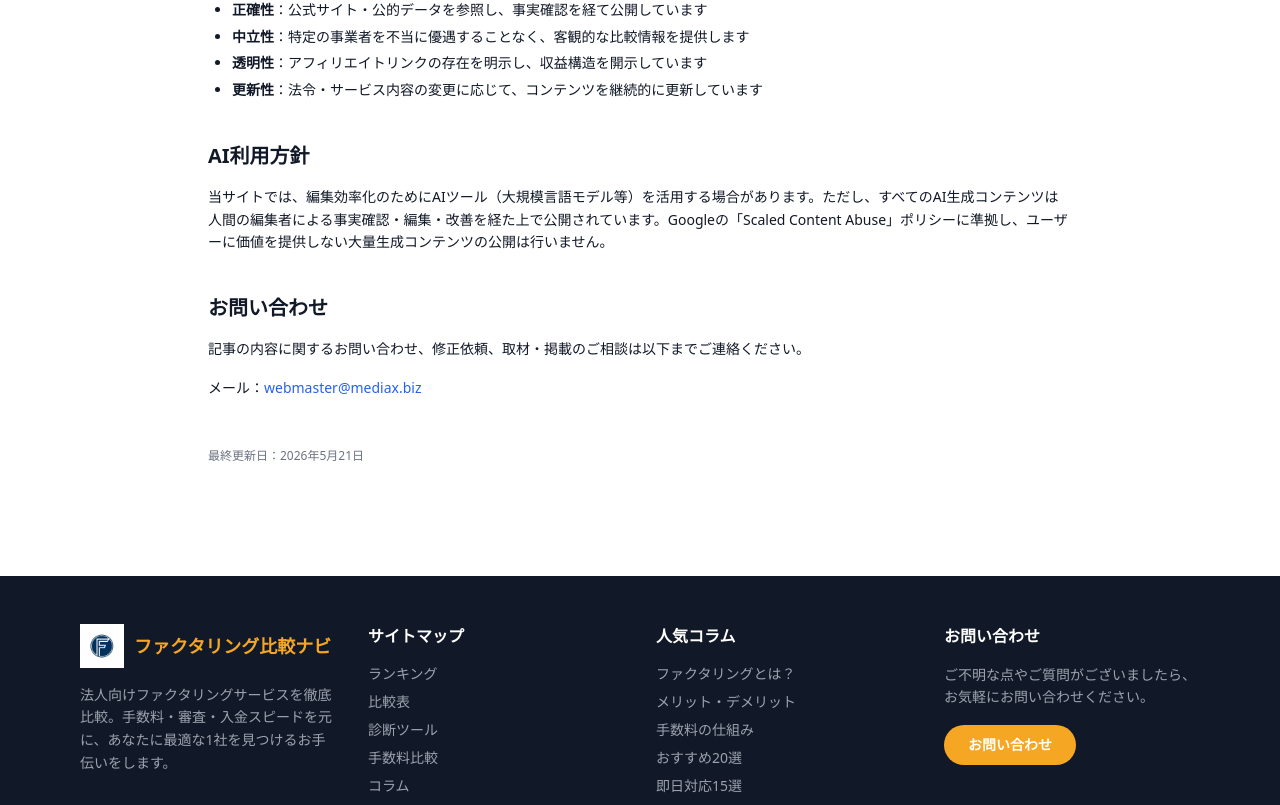
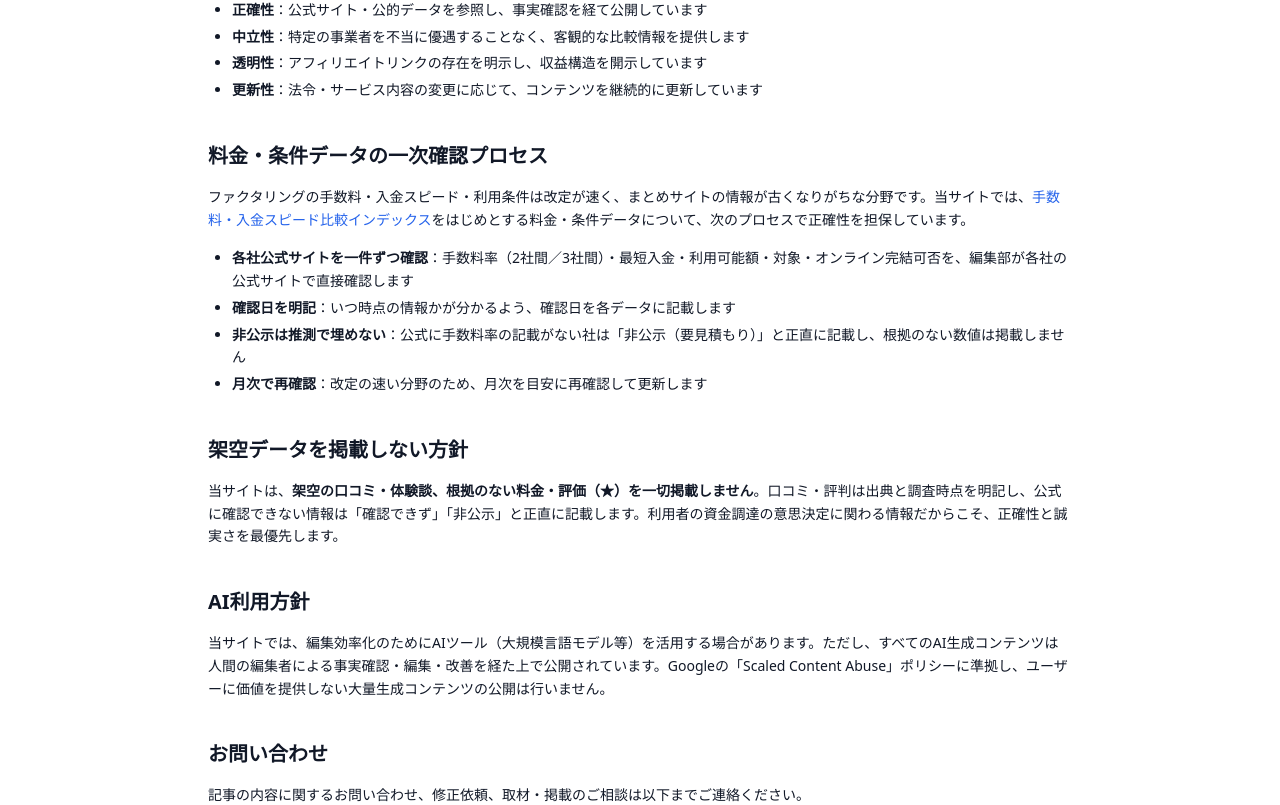
Before and after one commit to webmaster0818/corp-factoring, a Next.js app: page /about in a window 1280 px wide. Shown: the part 774-1579 px from the top of the page. Built offline with nearby package versions, Linux system fonts and the light colour scheme.

Commit message:
第2期③E-E-A-T: about に一次確認プロセス・架空データ非掲載方針を明文化+Organization構造化データ+鮮度更新

```diff
--- a/app/about/page.tsx
+++ b/app/about/page.tsx
@@ -64,6 +64,26 @@ export default function AboutPage() {
         </section>
 
         <section className="mb-10 prose prose-gray max-w-none text-sm leading-relaxed space-y-4">
+          <h2 className="text-xl font-bold mt-2 mb-3">料金・条件データの一次確認プロセス</h2>
+          <p>
+            ファクタリングの手数料・入金スピード・利用条件は改定が速く、まとめサイトの情報が古くなりがちな分野です。当サイトでは、<a href="/fees/" className="text-blue-600 hover:underline">手数料・入金スピード比較インデックス</a>をはじめとする料金・条件データについて、次のプロセスで正確性を担保しています。
+          </p>
+          <ul className="list-disc pl-6 space-y-1">
+            <li><strong>各社公式サイトを一件ずつ確認</strong>：手数料率（2社間／3社間）・最短入金・利用可能額・対象・オンライン完結可否を、編集部が各社の公式サイトで直接確認します</li>
+            <li><strong>確認日を明記</strong>：いつ時点の情報かが分かるよう、確認日を各データに記載します</li>
+            <li><strong>非公示は推測で埋めない</strong>：公式に手数料率の記載がない社は「非公示（要見積もり）」と正直に記載し、根拠のない数値は掲載しません</li>
+            <li><strong>月次で再確認</strong>：改定の速い分野のため、月次を目安に再確認して更新します</li>
+          </ul>
+        </section>
+
+        <section className="mb-10 prose prose-gray max-w-none text-sm leading-relaxed space-y-4">
+          <h2 className="text-xl font-bold mt-2 mb-3">架空データを掲載しない方針</h2>
+          <p>
+            当サイトは、<strong>架空の口コミ・体験談、根拠のない料金・評価（★）を一切掲載しません</strong>。口コミ・評判は出典と調査時点を明記し、公式に確認できない情報は「確認できず」「非公示」と正直に記載します。利用者の資金調達の意思決定に関わる情報だからこそ、正確性と誠実さを最優先します。
+          </p>
+        </section>
+
+        <section className="mb-10 prose prose-gray max-w-none text-sm leading-relaxed space-y-4">
           <h2 className="text-xl font-bold mt-2 mb-3">AI利用方針</h2>
           <p>
             当サイトでは、編集効率化のためにAIツール（大規模言語モデル等）を活用する場合があります。ただし、すべてのAI生成コンテンツは人間の編集者による事実確認・編集・改善を経た上で公開されています。Googleの「Scaled Content Abuse」ポリシーに準拠し、ユーザーに価値を提供しない大量生成コンテンツの公開は行いません。
@@ -80,9 +100,23 @@ export default function AboutPage() {
           </p>
         </section>
 
-        <p className="text-xs text-gray-500 mt-12">最終更新日：2026年5月21日</p>
+        <p className="text-xs text-gray-500 mt-12">最終更新日：2026年7月16日</p>
       </main>
       <Footer />
+      <script
+        type="application/ld+json"
+        dangerouslySetInnerHTML={{
+          __html: JSON.stringify({
+            "@context": "https://schema.org",
+            "@type": "Organization",
+            "name": "株式会社MediaX",
+            "url": "https://corp-factoring.com/",
+            "email": "webmaster@mediax.biz",
+            "description": "ファクタリングの比較・情報サイト『ファクタリング比較ナビ』の運営。各社公式サイトの一次確認に基づく料金・条件データを提供。",
+            "knowsAbout": ["ファクタリング", "資金調達", "売掛金", "請求書買取"],
+          }),
+        }}
+      />
     </div>
   );
 }
```
